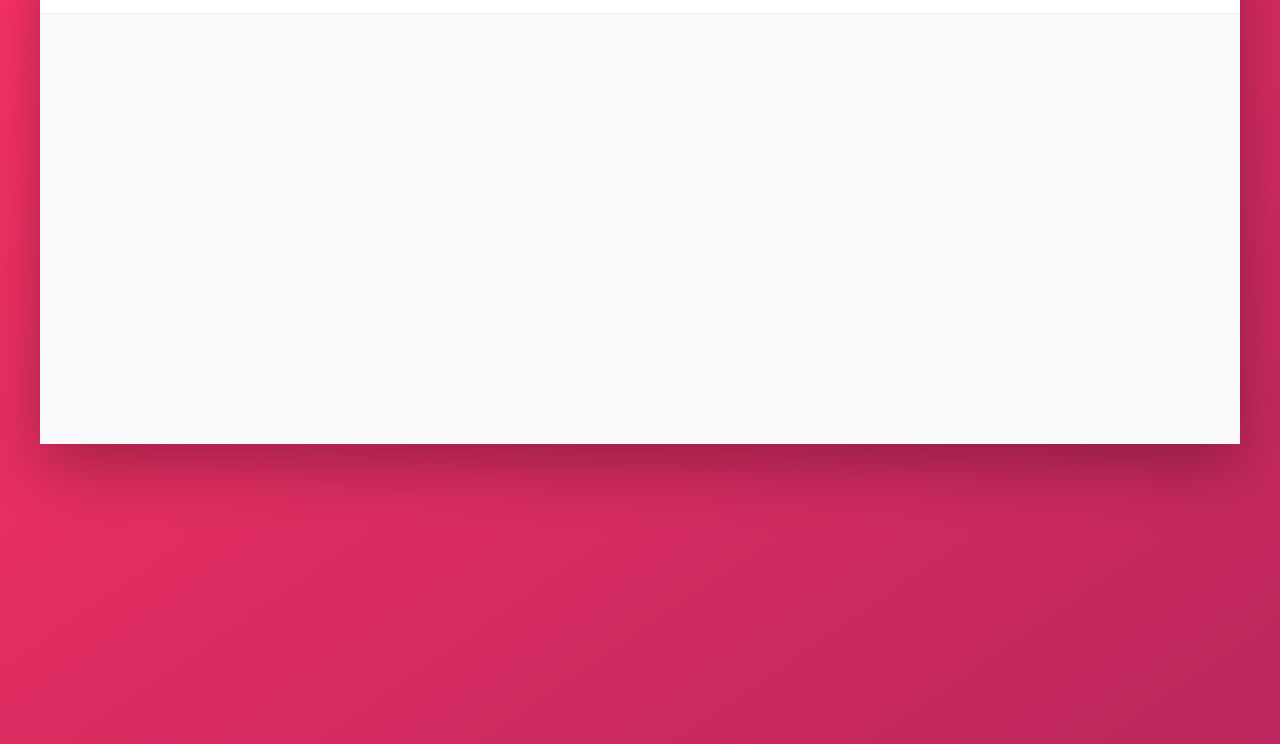
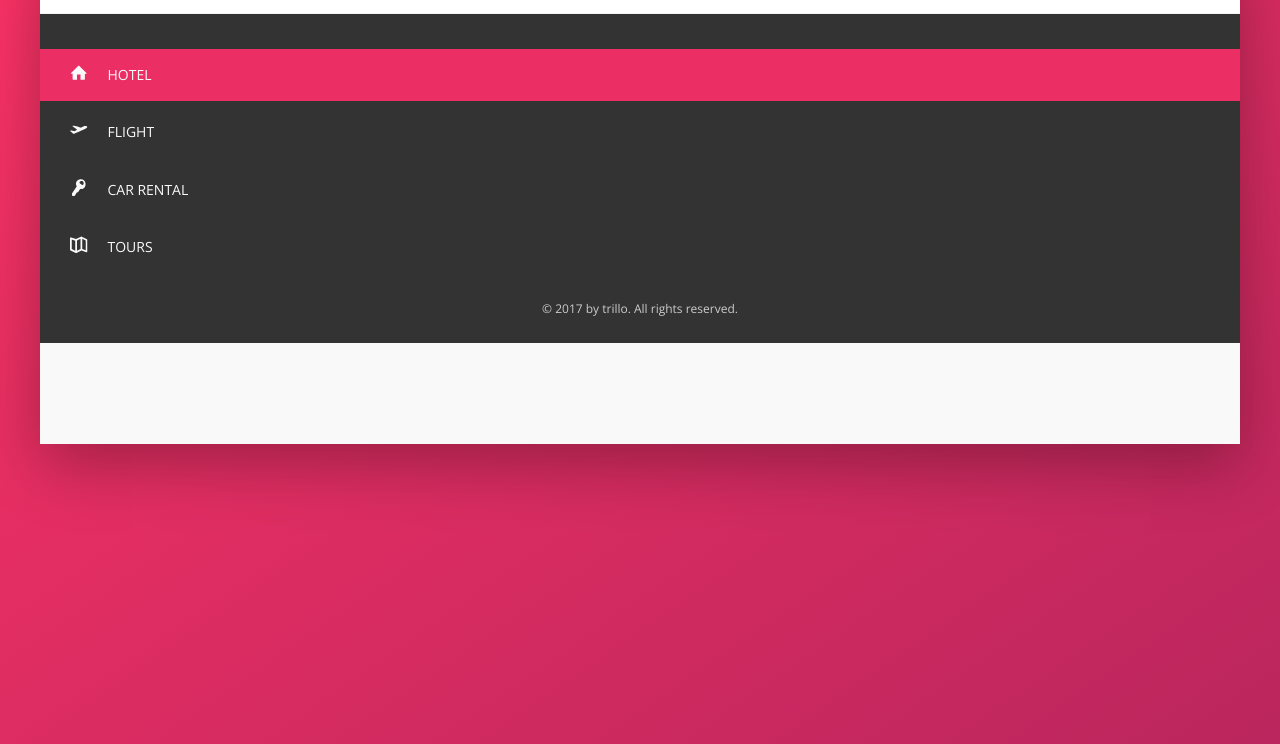
Before and after one commit to ar-asad/Trillo-Project-withSass, a website: page index.html in a window 1280 px wide. Shown: the part 136-880 px from the top of the page. Drawn offline with nearby package versions, Linux system fonts and the light colour scheme.

Commit message:
sidebar implemented

```diff
--- a/index.html
+++ b/index.html
@@ -14,6 +14,9 @@
 
 <body>
     <div class="container">
+
+        <!-- This is header -->
+        <!-- .............. -->
         <header class="header">
             <img src="img/logo.png" alt="trillo logo" class="logo">
 
@@ -45,6 +48,50 @@
                 </div>
             </nav>
         </header>
+
+        <!-- This is sidebar -->
+        <!-- ............... -->
+        <nav class="sidebar">
+            <ul class="side-nav">
+                <li class="side-nav__item side-nav__item--active">
+                    <a href="#" class="side-nav__link">
+                        <svg class="side-nav__icon">
+                            <use xlink:href="img/sprite.svg#icon-home"></use>
+                        </svg>
+                        <span>Hotel</span>
+                    </a>
+                </li>
+                <li class="side-nav__item">
+                    <a href="#" class="side-nav__link">
+                        <svg class="side-nav__icon">
+                            <use xlink:href="img/sprite.svg#icon-aircraft-take-off"></use>
+                        </svg>
+                        <span>Flight</span>
+                    </a>
+                </li>
+                <li class="side-nav__item">
+                    <a href="#" class="side-nav__link">
+                        <svg class="side-nav__icon">
+                            <use xlink:href="img/sprite.svg#icon-key"></use>
+                        </svg>
+                        <span>Car rental</span>
+                    </a>
+                </li>
+                <li class="side-nav__item">
+                    <a href="#" class="side-nav__link">
+                        <svg class="side-nav__icon">
+                            <use xlink:href="img/sprite.svg#icon-map"></use>
+                        </svg>
+                        <span>Tours</span>
+                    </a>
+                </li>
+            </ul>
+
+            <div class="legal">
+                &copy; 2017 by trillo. All rights reserved.
+            </div>
+        </nav>
+
     </div>
 </body>
 
--- a/sass/_components.scss
+++ b/sass/_components.scss
@@ -115,3 +115,77 @@
     }
 
 }
+
+
+////////////////////////////////////////
+// SIDE NAVIGATION
+.side-nav {
+    font-size: 1.4rem;
+    list-style: none;
+    margin-top: 3.5rem;
+
+    &__item {
+        position: relative;
+
+        &:not(:last-child) {
+            margin-bottom: .5rem;
+
+        }
+    }
+
+    &__item::before {
+        content: "";
+        position: absolute;
+        top: 0;
+        left: 0;
+        height: 100%;
+        width: 3px;
+        background-color: var(--color-primary);
+        transform: scaleY(0);
+        transition: transform .2s,
+            width .4s cubic-bezier(1, 0, 0, 1) .2s,
+            background-color .1s;
+    }
+
+    &__item:hover::before,
+    &__item--active::before {
+        transform: scaleY(1);
+        width: 100%;
+    }
+
+    &__item:active::before {
+        background-color: var(--color-primary-light);
+    }
+
+    &__link:link,
+    &__link:visited {
+        color: var(--color-grey-light-1);
+        text-decoration: none;
+        text-transform: uppercase;
+        display: block;
+        padding: 1.5rem 3rem;
+        position: relative;
+        z-index: 10;
+        display: flex;
+
+    }
+
+    &__icon {
+        width: 1.75rem;
+        height: 1.75rem;
+        margin-right: 2rem;
+        fill: currentColor;
+
+    }
+}
+
+
+////////////////////////////////////////
+// LEGAL TEXT
+.legal {
+    font-size: 1.2rem;
+    color: var(--color-grey-light-4);
+    text-align: center;
+    padding: 2.5rem;
+
+}
--- a/sass/layout.scss
+++ b/sass/layout.scss
@@ -8,6 +8,8 @@
 
 }
 
+// -------header------//
+// ...................//
 .header {
     font-size: 1.4rem;
     height: 7rem;
@@ -19,3 +21,23 @@
     align-items: center;
 
 }
+
+;
+
+// -------sidebar------//
+// ....................//
+
+.content {
+    display: flex;
+
+}
+
+.sidebar {
+    background-color: var(--color-grey-dark-1);
+
+    flex: 0 0 18%;
+
+    display: flex;
+    flex-direction: column;
+    justify-content: space-between;
+}
```
Also changed, not shown: css/style.css.
